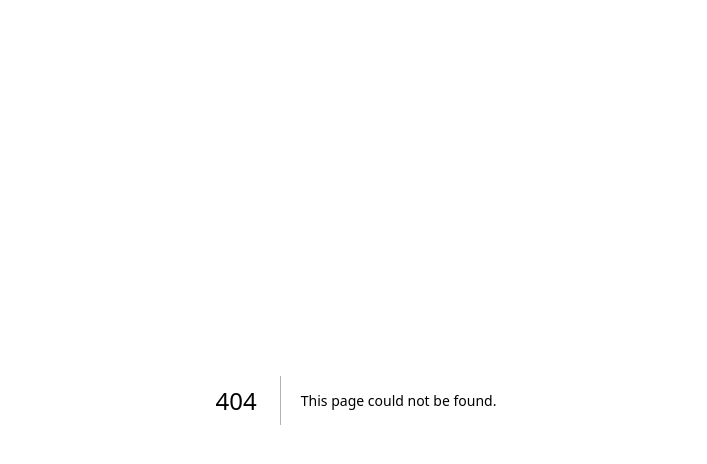
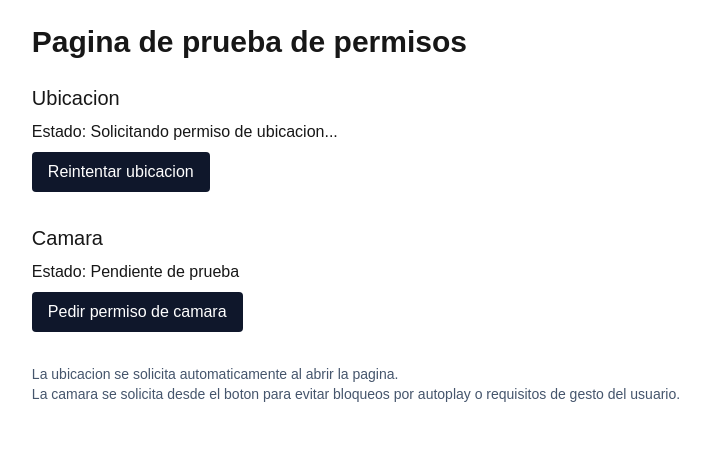
Before and after one commit to ExOBrienX/UrbanReport, a Next.js app: page /test-permisos in a window 1280 px wide. Before the commit this address had no page. Shown: the top 464 px of the page, without its empty margins (284-991 px from the left). Built offline with nearby package versions, Linux system fonts and the light colour scheme; no server answers.

Commit message:
Agregar helper de permisos y página de prueba

```diff
--- /dev/null
+++ b/app/lib/permissions.ts
@@ -0,0 +1,70 @@
+export interface LocationResult {
+  latitude: number;
+  longitude: number;
+  accuracy?: number;
+}
+
+export async function requestLocationPermission(): Promise<LocationResult> {
+  if (typeof navigator === 'undefined' || typeof window === 'undefined') {
+    throw new Error('Location permission can only be requested in the browser.');
+  }
+
+  if (!('geolocation' in navigator)) {
+    throw new Error('Geolocation is not supported by this browser.');
+  }
+
+  return new Promise<LocationResult>((resolve, reject) => {
+    navigator.geolocation.getCurrentPosition(
+      (position) => {
+        const { latitude, longitude, accuracy } = position.coords;
+        resolve({ latitude, longitude, accuracy });
+      },
+      (error) => {
+        switch (error.code) {
+          case error.PERMISSION_DENIED:
+            reject(new Error('Location permission was denied.'));
+            break;
+          case error.POSITION_UNAVAILABLE:
+            reject(new Error('Location position is unavailable.'));
+            break;
+          case error.TIMEOUT:
+            reject(new Error('Location request timed out.'));
+            break;
+          default:
+            reject(new Error('An unknown location error occurred.'));
+            break;
+        }
+      },
+      { enableHighAccuracy: true, timeout: 15000, maximumAge: 0 }
+    );
+  });
+}
+
+export async function requestCameraPermission(): Promise<MediaStream> {
+  if (typeof navigator === 'undefined' || typeof window === 'undefined') {
+    throw new Error('Camera permission can only be requested in the browser.');
+  }
+
+  if (!('mediaDevices' in navigator) || !navigator.mediaDevices?.getUserMedia) {
+    throw new Error('Camera access is not supported by this browser.');
+  }
+
+  try {
+    const stream = await navigator.mediaDevices.getUserMedia({ video: true });
+    return stream;
+  } catch (error: unknown) {
+    if (error instanceof DOMException) {
+      if (error.name === 'NotAllowedError' || error.name === 'PermissionDeniedError') {
+        throw new Error('Camera permission was denied.');
+      }
+      if (error.name === 'NotFoundError' || error.name === 'DevicesNotFoundError') {
+        throw new Error('No camera device was found.');
+      }
+      if (error.name === 'NotReadableError' || error.name === 'TrackStartError') {
+        throw new Error('The camera is already in use or cannot be accessed.');
+      }
+    }
+
+    throw new Error('An error occurred while requesting camera permission.');
+  }
+}
--- /dev/null
+++ b/app/test-permisos/page.tsx
@@ -0,0 +1,136 @@
+'use client';
+
+import { useEffect, useRef, useState } from 'react';
+import {
+  LocationResult,
+  requestCameraPermission,
+  requestLocationPermission,
+} from '../lib/permissions';
+
+export default function TestPermisosPage() {
+  const [locationState, setLocationState] = useState('Esperando apertura de la pagina...');
+  const [cameraState, setCameraState] = useState('Pendiente de prueba');
+  const [coords, setCoords] = useState<LocationResult | null>(null);
+  const [cameraStream, setCameraStream] = useState<MediaStream | null>(null);
+  const videoRef = useRef<HTMLVideoElement | null>(null);
+
+  useEffect(() => {
+    const requestLocation = async () => {
+      setLocationState('Solicitando permiso de ubicacion...');
+
+      try {
+        const result = await requestLocationPermission();
+        setCoords(result);
+        setLocationState('Permiso de ubicacion concedido.');
+      } catch (error) {
+        setLocationState(
+          error instanceof Error
+            ? error.message
+            : 'Error desconocido al solicitar ubicacion.'
+        );
+      }
+    };
+
+    requestLocation();
+  }, []);
+
+  useEffect(() => {
+    if (videoRef.current && cameraStream) {
+      videoRef.current.srcObject = cameraStream;
+      videoRef.current.play().catch(() => {
+        // Ignorar error si el autoplay se bloquea
+      });
+    }
+  }, [cameraStream]);
+
+  useEffect(() => {
+    return () => {
+      cameraStream?.getTracks().forEach((track) => track.stop());
+    };
+  }, [cameraStream]);
+
+  const requestCamera = async () => {
+    setCameraState('Solicitando permiso de camara...');
+
+    try {
+      const stream = await requestCameraPermission();
+      setCameraStream(stream);
+      setCameraState('Permiso de camara concedido.');
+    } catch (error) {
+      setCameraState(
+        error instanceof Error
+          ? error.message
+          : 'Error desconocido al solicitar camara.'
+      );
+    }
+  };
+
+  const requestLocationAgain = async () => {
+    setLocationState('Reintentando permiso de ubicacion...');
+
+    try {
+      const result = await requestLocationPermission();
+      setCoords(result);
+      setLocationState('Permiso de ubicacion concedido.');
+    } catch (error) {
+      setLocationState(
+        error instanceof Error
+          ? error.message
+          : 'Error desconocido al solicitar ubicacion.'
+      );
+    }
+  };
+
+  return (
+    <main className="mx-auto max-w-3xl p-6">
+      <h1 className="text-3xl font-semibold mb-6">Pagina de prueba de permisos</h1>
+
+      <section className="mb-8">
+        <h2 className="text-xl font-medium mb-2">Ubicacion</h2>
+        <p className="mb-2">Estado: {locationState}</p>
+        {coords && (
+          <div className="mb-2 text-sm text-slate-700">
+            <p>Latitud: {coords.latitude}</p>
+            <p>Longitud: {coords.longitude}</p>
+            <p>Precision: {coords.accuracy ?? 'N/A'} m</p>
+          </div>
+        )}
+        <button
+          type="button"
+          onClick={requestLocationAgain}
+          className="rounded bg-slate-900 px-4 py-2 text-white hover:bg-slate-700"
+        >
+          Reintentar ubicacion
+        </button>
+      </section>
+
+      <section className="mb-8">
+        <h2 className="text-xl font-medium mb-2">Camara</h2>
+        <p className="mb-2">Estado: {cameraState}</p>
+        <button
+          type="button"
+          onClick={requestCamera}
+          className="rounded bg-slate-900 px-4 py-2 text-white hover:bg-slate-700"
+        >
+          Pedir permiso de camara
+        </button>
+        {cameraStream && (
+          <div className="mt-4">
+            <video
+              ref={videoRef}
+              className="w-full max-w-md rounded border border-slate-300"
+              autoPlay
+              muted
+              playsInline
+            />
+          </div>
+        )}
+      </section>
+
+      <section className="text-sm text-slate-600">
+        <p>La ubicacion se solicita automaticamente al abrir la pagina.</p>
+        <p>La camara se solicita desde el boton para evitar bloqueos por autoplay o requisitos de gesto del usuario.</p>
+      </section>
+    </main>
+  );
+}
```
